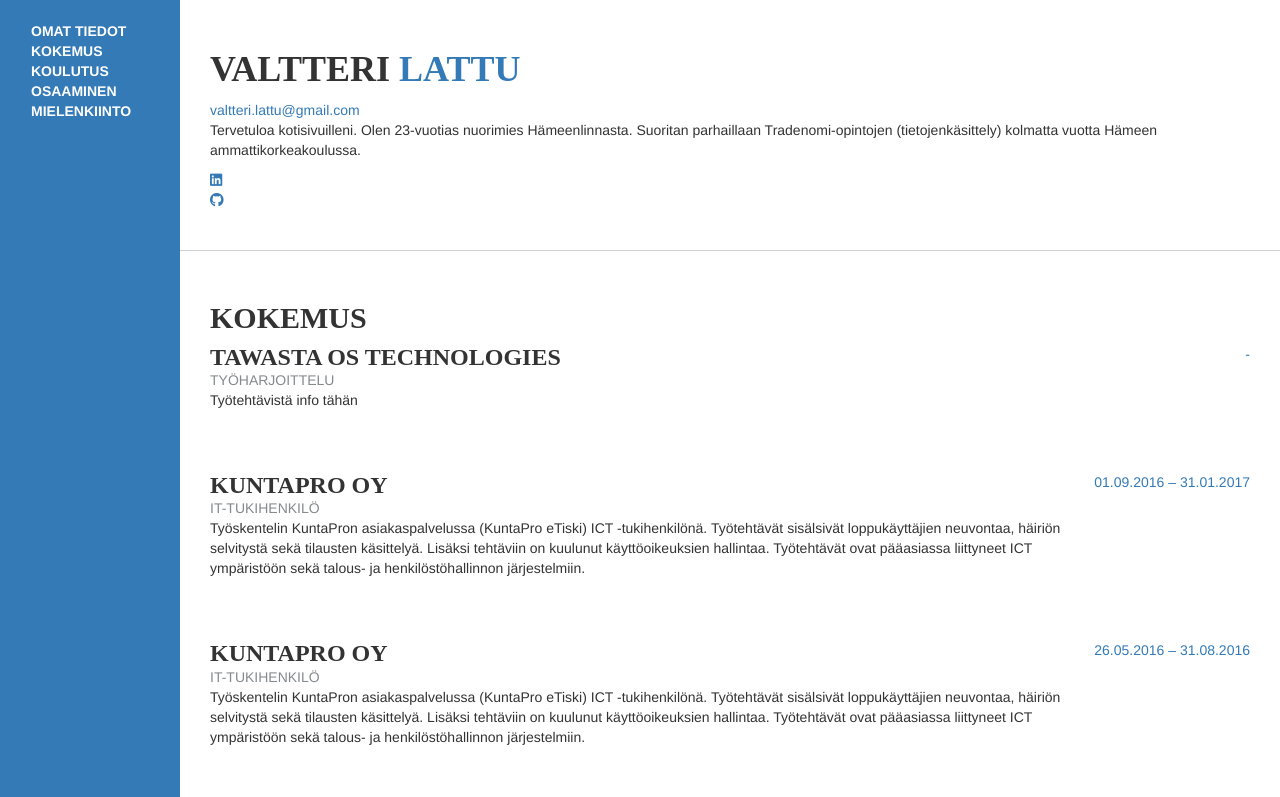
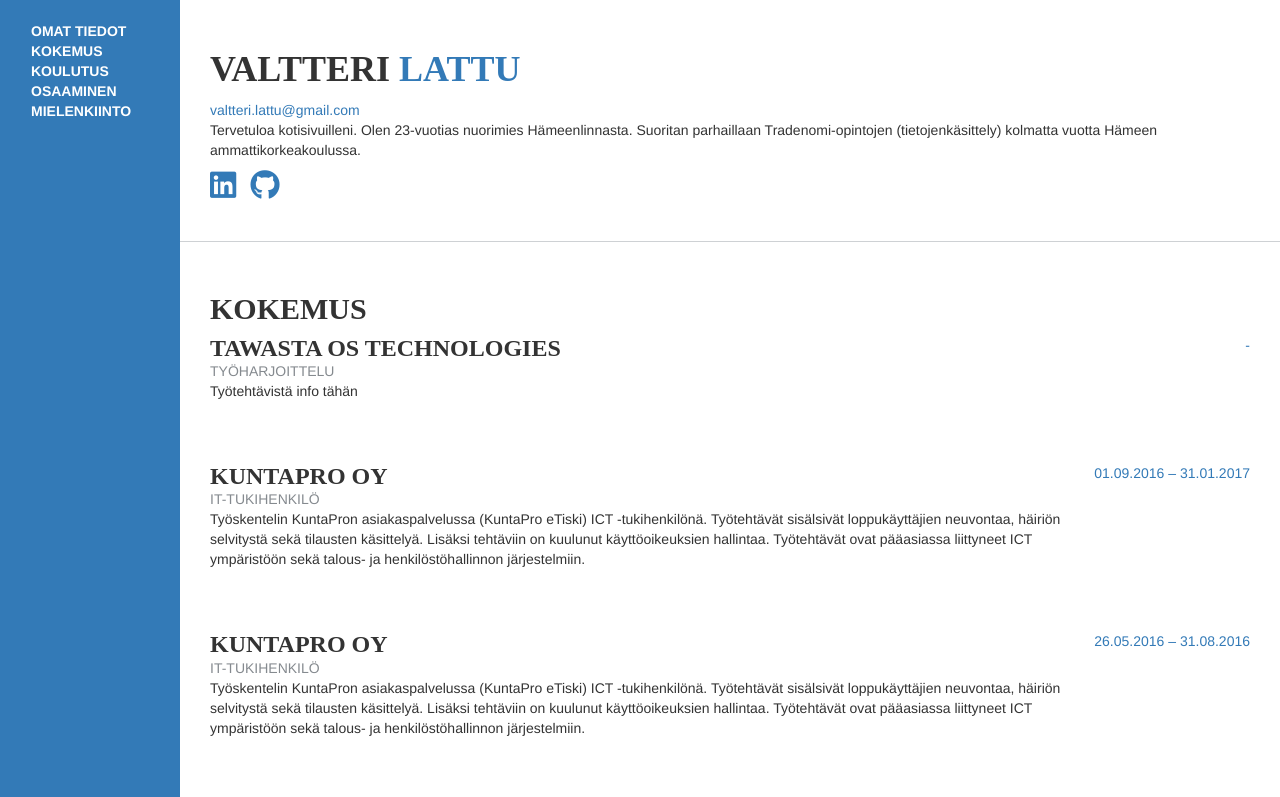
Before and after one commit to valtterilattu/valtterilattu.github.io, a plain HTML site: page index.html in a window 1280 px wide. Shown: the top 797 px of the page. Drawn offline with Linux system fonts and the light colour scheme.

Commit message:
Modified icons css

```diff
--- a/css/style.css
+++ b/css/style.css
@@ -61,6 +61,9 @@ list-style: none;
 	margin-right: 1%;
 }
 
-.fa-linkedin .fa-github{
+.fa-linkedin{
 	font-size: 30px;
 }
+.fa-github{
+	font-size: 30px;
+}
--- a/index.html
+++ b/index.html
@@ -53,7 +53,7 @@
 							</span>
 						</a>
 					</li>
-					<li>
+					<li class="social-media-items">
 						<a href="">
 						<span>
 							<i class="fab fa-github"></i>
```
